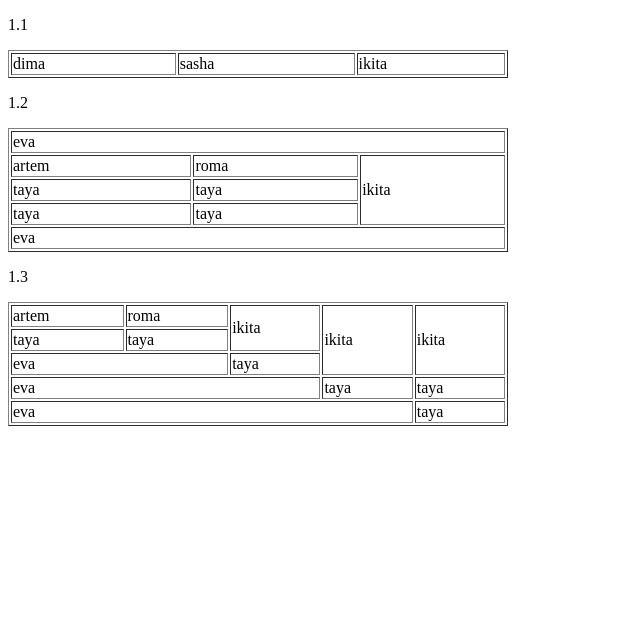
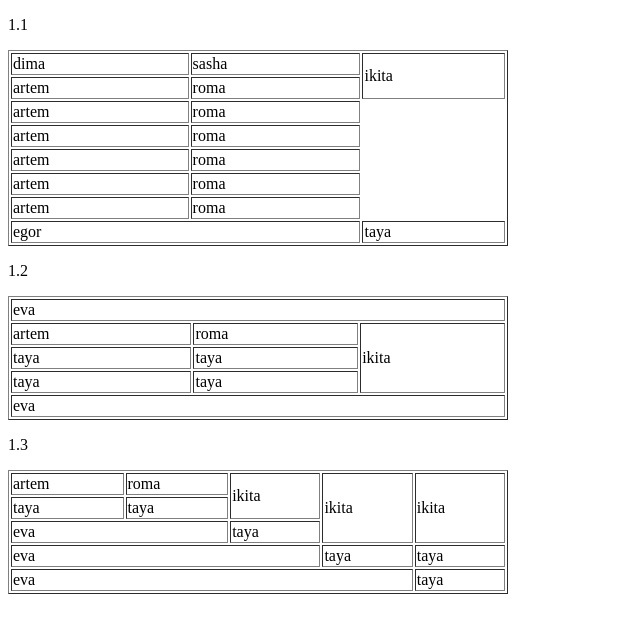
Before and after one commit to Anastasiya943/Anastasiya943.github.io.-, a plain HTML site: page 1.1.html in a window 1280 px wide. Shown: the whole page, without its empty margins (0-640 px from the left). Drawn offline with Linux system fonts and the light colour scheme.

Commit message:
Revert "Удаление строк в таблице"
This reverts commit 96efe59186a2de68a5f1f34cb5ab62e439fbbf5b.

```diff
--- a/1.1.html
+++ b/1.1.html
@@ -11,6 +11,34 @@
 <td>dima</td>
 <td>sasha</td>
 <td rowspan="2">ikita</td>
+</tr>
+<tr>
+<td>artem</td>
+<td>roma</td>
+</tr>
+<tr>
+    <td>artem</td>
+    <td>roma</td>
+    </tr>
+    <tr>
+        <td>artem</td>
+        <td>roma</td>
+        </tr>
+        <tr>
+            <td>artem</td>
+            <td>roma</td>
+            </tr>
+            <tr>
+                <td>artem</td>
+                <td>roma</td>
+                </tr>
+                <tr>
+                    <td>artem</td>
+                    <td>roma</td>
+                    </tr>
+<tr>
+<td colspan="2">egor</td>
+<td>taya</td>
 </tr>
 </table>
 
```
